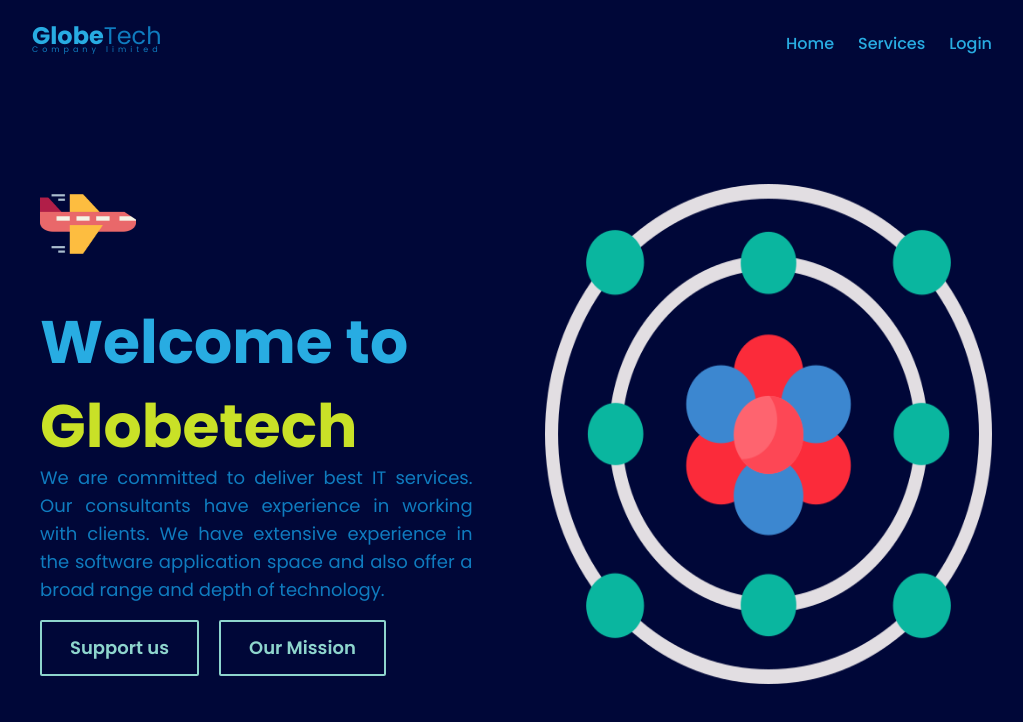
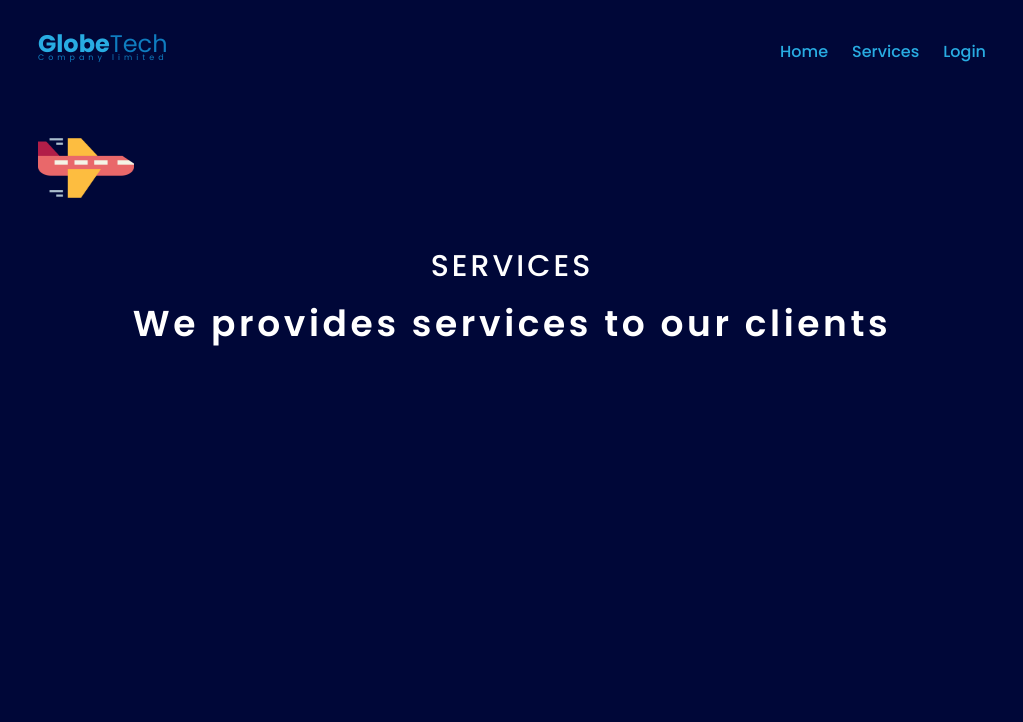
Before and after one commit to tanjil14/globeTech_task, a React (Create React App) app: page /services in a window 1280 px wide. Shown: the top 722 px of the page, without its empty margins (128-1151 px from the left). Built offline with nearby package versions, Linux system fonts and the light colour scheme.

Commit message:
services page

```diff
--- a/src/App.js
+++ b/src/App.js
@@ -1,12 +1,13 @@
 import Home from "./pages/Home";
 
 import { BrowserRouter, Route, Routes } from "react-router-dom";
+import Services from "./pages/Services";
 function App() {
   return (
     <BrowserRouter>
       <Routes>
         <Route path="/" element={<Home />} />
-        <Route path="/services" element={<Home />} />
+        <Route path="/services" element={<Services />} />
         <Route path="/login" element={<Home />} />
       </Routes>
     </BrowserRouter>
--- /dev/null
+++ b/src/components/Service.jsx
@@ -0,0 +1,11 @@
+import React from 'react';
+
+const Service = () => {
+    return (
+        <div>
+
+        </div>
+    );
+};
+
+export default Service;
--- a/src/pages/Home.jsx
+++ b/src/pages/Home.jsx
@@ -3,10 +3,10 @@ import plane from "../images/airplane.png";
 import atom from "../images/atom.png";
 const Home = () => {
   return (
-    <div className="bg-bgBlue h-full mb-10 ">
+    <div className=" h-full mb-10 p-2">
       <Navbar />
       <div className="top flex flex-col lg:flex-row justify-between mt-10 md:mt-24 container mx-auto space-x-10 w-full md:w-9/12 gap-6">
-        <div className="left w-full p-2 lg:w-1/2">
+        <div className="left w-full lg:w-1/2">
           <div className="plane mb-7 md:mb-14 left-0 duration-300 ease-in-out hover:translate-x-3/4">
             <img className="w-24 h-16" src={plane} alt="" />
           </div>
--- /dev/null
+++ b/src/pages/Services.jsx
@@ -0,0 +1,23 @@
+import Navbar from "../components/Navbar";
+import plane from "../images/airplane.png";
+const Services = () => {
+  return (
+    <div className="h-full p-2">
+      <Navbar />
+      <div className="planeBox w-full left-0 duration-1000 ease-in-out hover:translate-x-full container mx-auto space-x-10  md:w-9/12 gap-6 mt-10">
+        <img className="w-24 h-16" src={plane} alt="" />
+      </div>
+      <div className="services container mx-auto w-full md:w-9/12 mt-12">
+        <div className="top text-center mb-5">
+          <h1 className="text-white font-medium text-3xl uppercase tracking-widest">Services</h1>
+          <h1 className="text-white font-semibold text-4xl tracking-widest my-5">We provides services to our clients</h1>
+        </div>
+        <div className="serviceCart">
+
+        </div>
+      </div>
+    </div>
+  );
+};
+
+export default Services;
```
